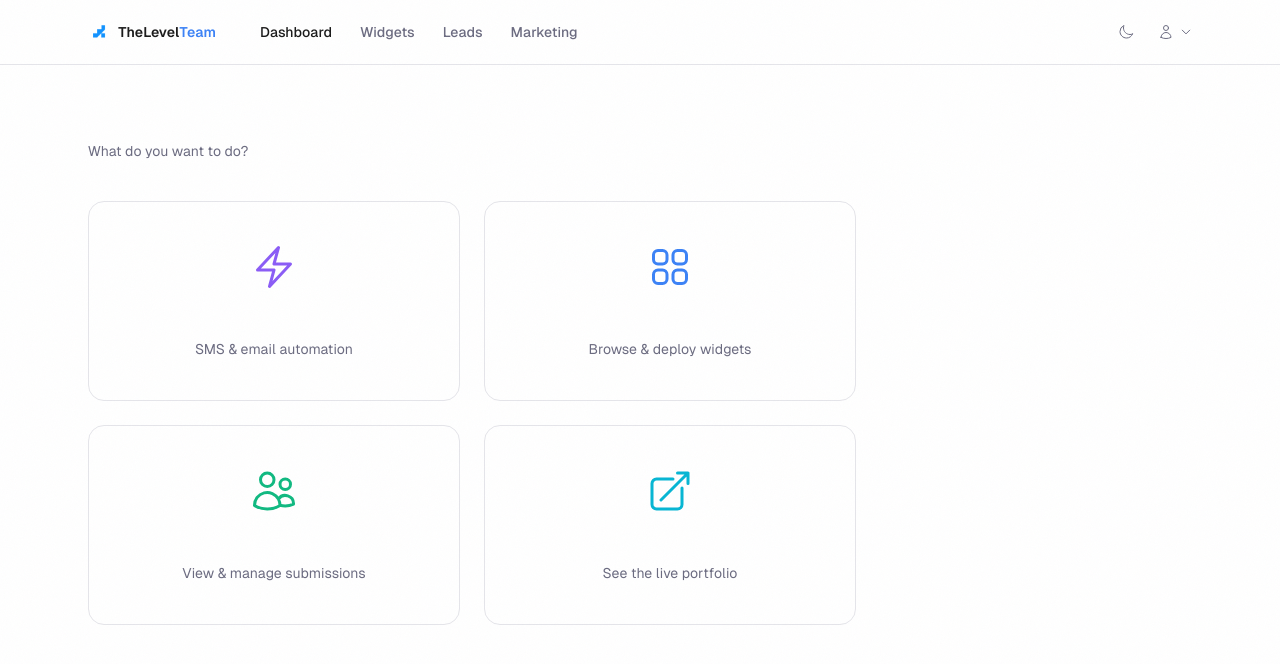
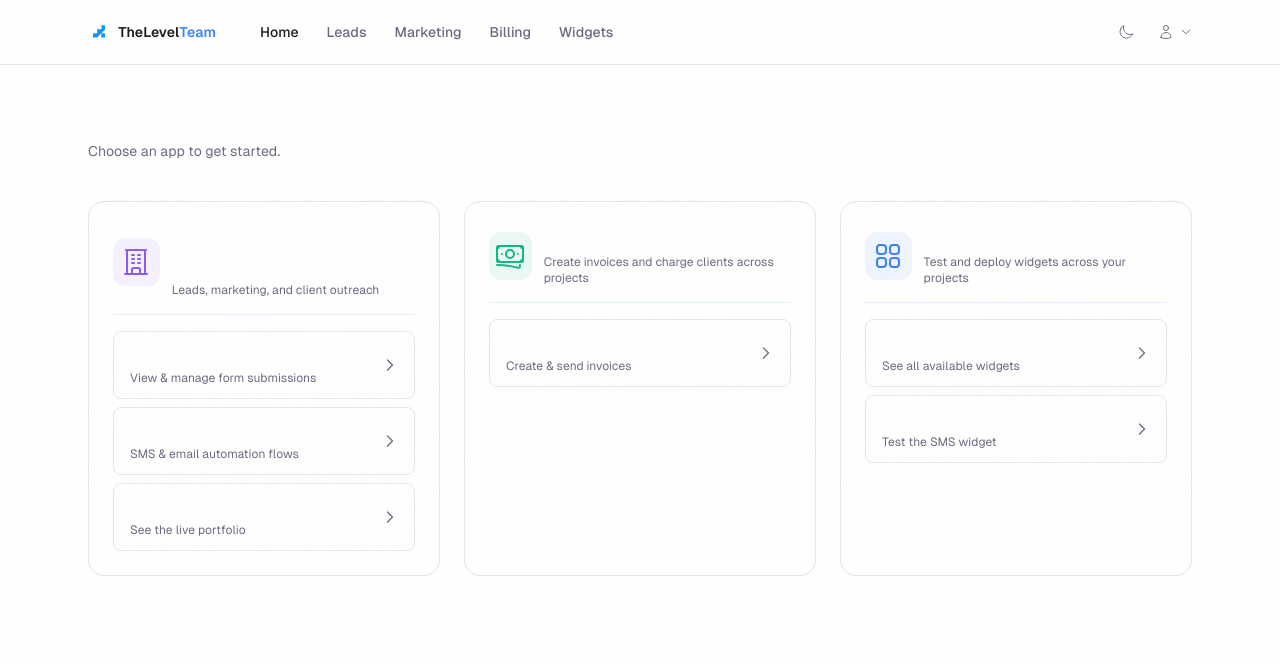
Before and after one commit to sevakogan/thelevelteam, a Next.js app: page /dashboard in a window 1280 px wide. Shown: the top 664 px of the page. Built offline with nearby package versions, Linux system fonts and the light colour scheme; no server answers.

Commit message:
feat: restructure dashboard into 3 app sections
- TheLevelTeam Management (Leads, Marketing, View Site)
- Invoicing & Billing (placeholder for future billing system)
- Widgets (browse widgets, SMS automation)
- Update nav: Home, Leads, Marketing, Billing, Widgets

```diff
--- /dev/null
+++ b/src/app/(dashboard)/dashboard/billing/page.tsx
@@ -0,0 +1,34 @@
+"use client";
+
+import { motion } from "framer-motion";
+import { bentoChild } from "@/lib/animations";
+
+export default function BillingPage() {
+  return (
+    <div>
+      <div className="mb-8">
+        <h1 className="text-2xl font-bold text-white mb-1">Invoicing & Billing</h1>
+        <p className="text-brand-muted text-sm">
+          Create invoices and manage billing for your clients.
+        </p>
+      </div>
+
+      <motion.div
+        initial="hidden"
+        animate="visible"
+        variants={bentoChild}
+        className="flex flex-col items-center justify-center py-20 rounded-2xl bg-brand-dark border border-brand-border"
+      >
+        <div className="flex items-center justify-center w-16 h-16 rounded-xl bg-emerald-500/10 text-emerald-500 mb-6">
+          <svg className="w-8 h-8" fill="none" viewBox="0 0 24 24" stroke="currentColor" strokeWidth={1.5}>
+            <path strokeLinecap="round" strokeLinejoin="round" d="M2.25 18.75a60.07 60.07 0 0115.797 2.101c.727.198 1.453-.342 1.453-1.096V18.75M3.75 4.5v.75A.75.75 0 013 6h-.75m0 0v-.375c0-.621.504-1.125 1.125-1.125H20.25M2.25 6v9m18-10.5v.75c0 .414.336.75.75.75h.75m-1.5-1.5h.375c.621 0 1.125.504 1.125 1.125v9.75c0 .621-.504 1.125-1.125 1.125h-.375m1.5-1.5H21a.75.75 0 00-.75.75v.75m0 0H3.75m0 0h-.375a1.125 1.125 0 01-1.125-1.125V15m1.5 1.5v-.75A.75.75 0 003 15h-.75M15 10.5a3 3 0 11-6 0 3 3 0 016 0zm3 0h.008v.008H18V10.5zm-12 0h.008v.008H6V10.5z" />
+          </svg>
+        </div>
+        <h2 className="text-white font-bold text-xl mb-2">Coming Soon</h2>
+        <p className="text-brand-muted text-sm text-center max-w-sm">
+          Invoice creation, payment tracking, and client billing across all your projects.
+        </p>
+      </motion.div>
+    </div>
+  );
+}
--- a/src/app/(dashboard)/dashboard/page.tsx
+++ b/src/app/(dashboard)/dashboard/page.tsx
@@ -5,58 +5,62 @@ import { motion } from "framer-motion";
 import { useAuth } from "@/components/auth/AuthProvider";
 import { staggerContainer, bentoChild } from "@/lib/animations";
 
-interface LauncherTile {
+interface AppLink {
+  readonly label: string;
+  readonly href: string;
+  readonly description: string;
+}
+
+interface AppSection {
   readonly title: string;
   readonly description: string;
-  readonly href: string;
+  readonly color: string;
   readonly icon: React.ReactNode;
-  readonly color: string;
+  readonly links: readonly AppLink[];
 }
 
-const tiles: readonly LauncherTile[] = [
+const apps: readonly AppSection[] = [
   {
-    title: "Launch Campaign",
-    description: "SMS & email automation",
-    href: "/dashboard/marketing",
+    title: "TheLevelTeam Management",
+    description: "Leads, marketing, and client outreach",
     color: "#8B5CF6",
     icon: (
-      <svg className="w-12 h-12" fill="none" viewBox="0 0 24 24" stroke="currentColor" strokeWidth={1.5}>
-        <path strokeLinecap="round" strokeLinejoin="round" d="M3.75 13.5l10.5-11.25L12 10.5h8.25L9.75 21.75 12 13.5H3.75z" />
+      <svg className="w-8 h-8" fill="none" viewBox="0 0 24 24" stroke="currentColor" strokeWidth={1.5}>
+        <path strokeLinecap="round" strokeLinejoin="round" d="M3.75 21h16.5M4.5 3h15M5.25 3v18m13.5-18v18M9 6.75h1.5m-1.5 3h1.5m-1.5 3h1.5m3-6H15m-1.5 3H15m-1.5 3H15M9 21v-3.375c0-.621.504-1.125 1.125-1.125h3.75c.621 0 1.125.504 1.125 1.125V21" />
       </svg>
     ),
+    links: [
+      { label: "Leads", href: "/dashboard/leads", description: "View & manage form submissions" },
+      { label: "Marketing", href: "/dashboard/marketing", description: "SMS & email automation flows" },
+      { label: "View Site", href: "/", description: "See the live portfolio" },
+    ],
   },
   {
-    title: "Launch Widgets",
-    description: "Browse & deploy widgets",
-    href: "/dashboard/widgets",
+    title: "Invoicing & Billing",
+    description: "Create invoices and charge clients across projects",
+    color: "#10B981",
+    icon: (
+      <svg className="w-8 h-8" fill="none" viewBox="0 0 24 24" stroke="currentColor" strokeWidth={1.5}>
+        <path strokeLinecap="round" strokeLinejoin="round" d="M2.25 18.75a60.07 60.07 0 0115.797 2.101c.727.198 1.453-.342 1.453-1.096V18.75M3.75 4.5v.75A.75.75 0 013 6h-.75m0 0v-.375c0-.621.504-1.125 1.125-1.125H20.25M2.25 6v9m18-10.5v.75c0 .414.336.75.75.75h.75m-1.5-1.5h.375c.621 0 1.125.504 1.125 1.125v9.75c0 .621-.504 1.125-1.125 1.125h-.375m1.5-1.5H21a.75.75 0 00-.75.75v.75m0 0H3.75m0 0h-.375a1.125 1.125 0 01-1.125-1.125V15m1.5 1.5v-.75A.75.75 0 003 15h-.75M15 10.5a3 3 0 11-6 0 3 3 0 016 0zm3 0h.008v.008H18V10.5zm-12 0h.008v.008H6V10.5z" />
+      </svg>
+    ),
+    links: [
+      { label: "Invoices", href: "/dashboard/billing", description: "Create & send invoices" },
+    ],
+  },
+  {
+    title: "Widgets",
+    description: "Test and deploy widgets across your projects",
     color: "#3B82F6",
     icon: (
-      <svg className="w-12 h-12" fill="none" viewBox="0 0 24 24" stroke="currentColor" strokeWidth={1.5}>
+      <svg className="w-8 h-8" fill="none" viewBox="0 0 24 24" stroke="currentColor" strokeWidth={1.5}>
         <path strokeLinecap="round" strokeLinejoin="round" d="M3.75 6A2.25 2.25 0 016 3.75h2.25A2.25 2.25 0 0110.5 6v2.25a2.25 2.25 0 01-2.25 2.25H6a2.25 2.25 0 01-2.25-2.25V6zM3.75 15.75A2.25 2.25 0 016 13.5h2.25a2.25 2.25 0 012.25 2.25V18a2.25 2.25 0 01-2.25 2.25H6A2.25 2.25 0 013.75 18v-2.25zM13.5 6a2.25 2.25 0 012.25-2.25H18A2.25 2.25 0 0120.25 6v2.25A2.25 2.25 0 0118 10.5h-2.25a2.25 2.25 0 01-2.25-2.25V6zM13.5 15.75a2.25 2.25 0 012.25-2.25H18a2.25 2.25 0 012.25 2.25V18A2.25 2.25 0 0118 20.25h-2.25A2.25 2.25 0 0113.5 18v-2.25z" />
       </svg>
     ),
-  },
-  {
-    title: "Manage Leads",
-    description: "View & manage submissions",
-    href: "/dashboard/leads",
-    color: "#10B981",
-    icon: (
-      <svg className="w-12 h-12" fill="none" viewBox="0 0 24 24" stroke="currentColor" strokeWidth={1.5}>
-        <path strokeLinecap="round" strokeLinejoin="round" d="M15 19.128a9.38 9.38 0 002.625.372 9.337 9.337 0 004.121-.952 4.125 4.125 0 00-7.533-2.493M15 19.128v-.003c0-1.113-.285-2.16-.786-3.07M15 19.128v.106A12.318 12.318 0 018.624 21c-2.331 0-4.512-.645-6.374-1.766l-.001-.109a6.375 6.375 0 0111.964-3.07M12 6.375a3.375 3.375 0 11-6.75 0 3.375 3.375 0 016.75 0zm8.25 2.25a2.625 2.625 0 11-5.25 0 2.625 2.625 0 015.25 0z" />
-      </svg>
-    ),
-  },
-  {
-    title: "View Site",
-    description: "See the live portfolio",
-    href: "/",
-    color: "#06B6D4",
-    icon: (
-      <svg className="w-12 h-12" fill="none" viewBox="0 0 24 24" stroke="currentColor" strokeWidth={1.5}>
-        <path strokeLinecap="round" strokeLinejoin="round" d="M13.5 6H5.25A2.25 2.25 0 003 8.25v10.5A2.25 2.25 0 005.25 21h10.5A2.25 2.25 0 0018 18.75V10.5m-10.5 6L21 3m0 0h-5.25M21 3v5.25" />
-      </svg>
-    ),
+    links: [
+      { label: "Browse Widgets", href: "/dashboard/widgets", description: "See all available widgets" },
+      { label: "SMS Automation", href: "/dashboard/sms-widget", description: "Test the SMS widget" },
+    ],
   },
 ];
 
@@ -77,34 +81,67 @@ export default function DashboardPage() {
         Welcome{profile?.full_name ? `, ${profile.full_name}` : ""}
       </h1>
       <p className="text-brand-muted text-sm mb-10">
-        What do you want to do?
+        Choose an app to get started.
       </p>
 
       <motion.div
         initial="hidden"
         animate="visible"
         variants={staggerContainer}
-        className="grid grid-cols-1 sm:grid-cols-2 gap-6 max-w-3xl"
+        className="grid grid-cols-1 lg:grid-cols-3 gap-6"
       >
-        {tiles.map((tile) => (
-          <motion.div key={tile.href} variants={bentoChild}>
-            <Link
-              href={tile.href}
-              className="group flex flex-col items-center justify-center min-h-[200px] rounded-2xl bg-brand-dark border border-brand-border hover:border-opacity-60 transition-all duration-300 hover:scale-[1.02]"
-              style={{
-                // @ts-expect-error -- CSS custom property for hover border color
-                "--tile-color": tile.color,
-              }}
-            >
+        {apps.map((app) => (
+          <motion.div key={app.title} variants={bentoChild}>
+            <div className="rounded-2xl bg-brand-dark border border-brand-border p-6 flex flex-col h-full">
+              {/* App header */}
+              <div className="flex items-center gap-3 mb-4">
+                <div
+                  className="flex items-center justify-center w-12 h-12 rounded-xl"
+                  style={{ backgroundColor: `${app.color}15`, color: app.color }}
+                >
+                  {app.icon}
+                </div>
+                <div>
+                  <h2 className="text-white font-bold text-lg">{app.title}</h2>
+                  <p className="text-brand-muted text-xs">{app.description}</p>
+                </div>
+              </div>
+
+              {/* Divider */}
               <div
-                className="mb-4 transition-transform duration-300 group-hover:scale-110"
-                style={{ color: tile.color }}
-              >
-                {tile.icon}
+                className="h-px w-full mb-4"
+                style={{ backgroundColor: `${app.color}20` }}
+              />
+
+              {/* Sub-links */}
+              <div className="flex flex-col gap-2 flex-1">
+                {app.links.map((link) => (
+                  <Link
+                    key={link.href}
+                    href={link.href}
+                    className="group flex items-center justify-between px-4 py-3 rounded-lg border border-brand-border/50 hover:border-brand-border transition-all duration-200 hover:bg-white/[0.02]"
+                  >
+                    <div>
+                      <span className="text-white text-sm font-medium group-hover:text-white/90">
+                        {link.label}
+                      </span>
+                      <p className="text-brand-muted text-xs mt-0.5">
+                        {link.description}
+                      </p>
+                    </div>
+                    <svg
+                      className="w-4 h-4 text-brand-muted group-hover:text-white/60 transition-transform duration-200 group-hover:translate-x-0.5"
+                      fill="none"
+                      viewBox="0 0 24 24"
+                      stroke="currentColor"
+                      strokeWidth={2}
+                    >
+                      <path strokeLinecap="round" strokeLinejoin="round" d="M8.25 4.5l7.5 7.5-7.5 7.5" />
+                    </svg>
+                  </Link>
+                ))}
               </div>
-              <h3 className="text-white font-bold text-lg mb-1">{tile.title}</h3>
-              <p className="text-brand-muted text-sm">{tile.description}</p>
-            </Link>
+            </div>
           </motion.div>
         ))}
       </motion.div>
--- a/src/components/dashboard/DashboardNav.tsx
+++ b/src/components/dashboard/DashboardNav.tsx
@@ -16,10 +16,11 @@ interface NavItem {
 }
 
 const navItems: readonly NavItem[] = [
-  { label: "Dashboard", href: "/dashboard" },
-  { label: "Widgets", href: "/dashboard/widgets" },
+  { label: "Home", href: "/dashboard" },
   { label: "Leads", href: "/dashboard/leads", notify: true },
   { label: "Marketing", href: "/dashboard/marketing", notify: true },
+  { label: "Billing", href: "/dashboard/billing" },
+  { label: "Widgets", href: "/dashboard/widgets" },
 ];
 
 export function DashboardNav() {
```
